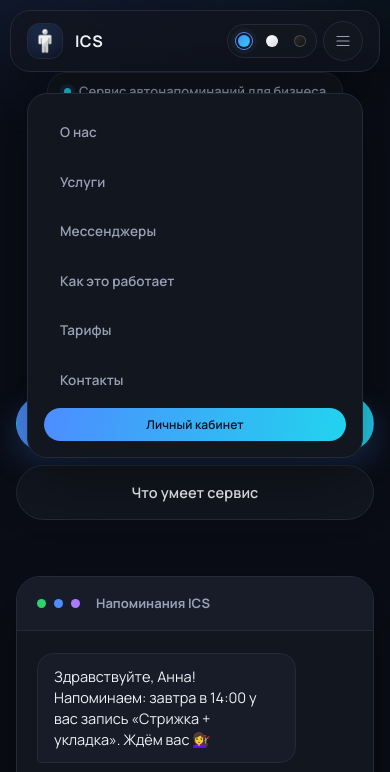
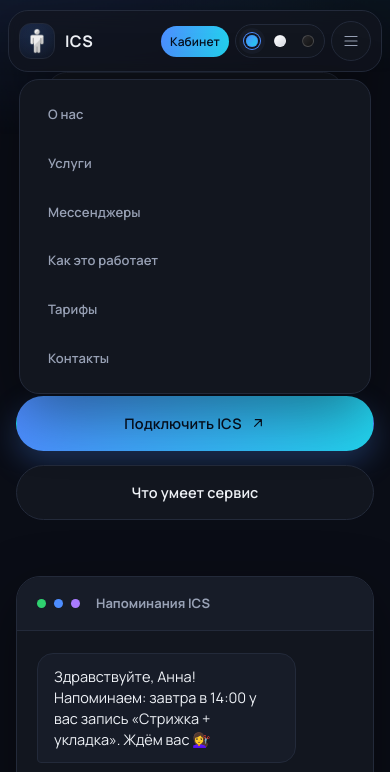
Before and after one commit to shizeexgod/ICS, a plain HTML site: page ICS/index.html in a window 390 px wide. Both pictures are taken after a click on the button 343 px from the left and 41 px from the top of the page. Shown: the top 772 px of the page. Drawn offline with Linux system fonts and the light colour scheme; no server answers; a web font is replaced by a local one.

Commit message:
Fix header layout: flex, breakpoints, corrupted CSS

```diff
--- a/ICS/css/style.css
+++ b/ICS/css/style.css
@@ -187,28 +187,28 @@ h1, h2, h3,
   box-shadow: var(--shadow-soft);
   transition: background .4s ease, border-color .4s ease, box-shadow .4s ease;
   transform: translateZ(0);
-  overflow: visible;
 }
 .header.is-nav-open {
-  overflow: visible;
+  z-index: 80;
 }
 
 .header__inner {
-  display: grid;
-  grid-template-columns: minmax(0, max-content) minmax(0, 1fr) auto;
-  align-items: center;
+  position: relative;
+  display: flex;
+  align-items: center;
+  justify-content: space-between;
+  gap: 12px;
   height: 72px;
-  padding: 0 22px;
-  gap: 20px;
+  padding: 0 18px;
 }
 
 .brand {
   display: flex;
   align-items: center;
-  gap: 12px;
-  flex-shrink: 0;
+  gap: 10px;
+  flex: 0 0 auto;
   min-width: 0;
-  max-width: 220px;
+  text-decoration: none;
 }
 
 .brand__mark {
@@ -222,6 +222,7 @@ h1, h2, h3,
   justify-content: center;
   overflow: hidden;
   position: relative;
+  flex-shrink: 0;
 }
 .brand__mark::after {
   content: "";
@@ -236,31 +237,50 @@ h1, h2, h3,
   50% { opacity: 1; transform: scale(1.15); }
 }
 
-.brand__text { display: flex; flex-direction: column; line-height: 1.15; }
-.brand__name { font-weight: 700; font-size: 18px; letter-spacing: 0.2px; }
-.brand__sub { font-size: 10.5px; color: var(--text-faint); text-transform: uppercase; letter-spacing: 0.6px; font-family: var(--font); }
+.brand__text {
+  display: flex;
+  flex-direction: column;
+  line-height: 1.15;
+  min-width: 0;
+}
+.brand__name {
+  font-weight: 700;
+  font-size: 18px;
+  letter-spacing: 0.2px;
+  white-space: nowrap;
+}
+.brand__sub {
+  font-size: 10.5px;
+  color: var(--text-faint);
+  text-transform: uppercase;
+  letter-spacing: 0.6px;
+  font-family: var(--font);
+  white-space: nowrap;
+}
 
 .nav {
-  display: flex;
+  display: none;
   align-items: center;
   justify-content: center;
-  gap: 4px;
-  margin: 0;
+  gap: 2px;
+  flex: 1 1 auto;
   min-width: 0;
-  flex-wrap: nowrap;
-  overflow: hidden;
+  padding: 0 8px;
 }
 .nav a {
   position: relative;
   display: inline-flex;
-  padding: 9px 15px;
-  font-size: 13.5px;
+  align-items: center;
+  padding: 8px 12px;
+  font-size: 13px;
   font-weight: 600;
   letter-spacing: 0.1px;
   color: var(--text-dim);
   border-radius: 999px;
   transition: color .25s ease, background .25s ease;
   white-space: nowrap;
+  flex-shrink: 0;
+  text-decoration: none;
 }
 .nav a span { position: relative; }
 .nav a::before {
@@ -280,8 +300,10 @@ h1, h2, h3,
 .nav__cabinet {
   position: relative;
   display: inline-flex;
-  padding: 9px 15px;
-  font-size: 13.5px;
+  align-items: center;
+  justify-content: center;
+  padding: 8px 14px;
+  font-size: 13px;
   font-weight: 600;
   letter-spacing: 0.1px;
   font-family: var(--font);
@@ -293,8 +315,10 @@ h1, h2, h3,
   box-shadow: 0 4px 16px rgba(77, 141, 255, 0.22);
   transition: transform .25s ease, box-shadow .25s ease;
   white-space: nowrap;
-}
-.nav__cabinet span { position: relative; }
+  flex-shrink: 0;
+}
+.nav__cabinet-text { position: relative; }
+.nav__cabinet-text--short { display: none; }
 .nav__cabinet:hover {
   transform: translateY(-1px);
   box-shadow: 0 8px 20px rgba(77, 141, 255, 0.28);
@@ -303,10 +327,8 @@ h1, h2, h3,
 .header__actions {
   display: flex;
   align-items: center;
-  gap: 10px;
+  gap: 8px;
   flex: 0 0 auto;
-  flex-shrink: 0;
-  min-width: max-content;
 }
 
 .icon-btn {
@@ -967,16 +989,6 @@ h1, h2, h3,
   .legal-page { padding-top: 32px; }
   .legal-back { display: none; }
 }
-  margin-top: 48px;
-  padding-top: 22px;
-  border-top: 1px solid var(--border);
-  display: flex;
-  justify-content: space-between;
-  flex-wrap: wrap;
-  gap: 10px;
-  font-size: 13px;
-  color: var(--text-faint);
-}
 
 /* ============ Reveal-on-scroll stagger ============ */
 .reveal {
@@ -996,20 +1008,29 @@ h1, h2, h3,
 .steps li:nth-child(odd) { --i: 1; } .steps li:nth-child(even) { --i: 2; }
 
 /* ============ Responsive ============ */
-@media (max-width: 1240px) {
+@media (min-width: 1100px) {
+  .nav { display: flex; }
+  .burger { display: none !important; }
+}
+
+@media (min-width: 1100px) and (max-width: 1360px) {
   .brand__sub { display: none; }
-  .brand { max-width: none; }
-}
-
-@media (max-width: 1100px) and (min-width: 981px) {
-  .nav a { padding: 8px 11px; font-size: 13px; }
-  .nav__cabinet { padding: 8px 12px; font-size: 13px; }
-  .nav { justify-content: flex-end; padding-right: 4px; }
-}
-
-@media (max-width: 980px) {
+  .nav__link--optional { display: none; }
+  .nav a { padding: 8px 10px; font-size: 12.5px; }
+}
+
+@media (min-width: 1100px) and (max-width: 1240px) {
+  .nav__cabinet-text--full { display: none; }
+  .nav__cabinet-text--short { display: inline; }
+}
+
+@media (max-width: 1099px) {
   .nav { display: none; }
   .burger { display: flex; }
+  .brand__sub { display: none; }
+}
+
+@media (max-width: 1080px) {
   .about__grid { grid-template-columns: 1fr; }
   .cards-grid { grid-template-columns: repeat(2, 1fr); }
   .channels-grid { grid-template-columns: 1fr; }
@@ -1053,18 +1074,7 @@ h1, h2, h3,
     height: 60px;
     padding: 0 12px;
     gap: 8px;
-    min-width: 0;
-    grid-template-columns: minmax(0, 1fr) auto;
   }
-  .brand {
-    min-width: 0;
-    overflow: hidden;
-  }
-  .header__actions {
-    flex: 0 0 auto;
-    gap: 6px;
-  }
-  .brand__sub { display: none; }
   .brand__name { font-size: 16px; }
   .brand__mark { width: 36px; height: 36px; }
   .header__actions { gap: 6px; }
@@ -1072,29 +1082,43 @@ h1, h2, h3,
   .theme-switch__btn { width: 26px; height: 26px; }
   .theme-swatch { width: 12px; height: 12px; }
   .nav__cabinet {
-    padding: 8px 12px;
+    padding: 7px 11px;
     font-size: 12px;
     box-shadow: none;
   }
+  .nav__cabinet-text--full { display: none; }
+  .nav__cabinet-text--short { display: inline; }
   .container { padding: 0 16px; }
 }
 
 .nav.open {
   display: flex;
   position: absolute;
-  top: 82px;
-  left: 16px;
-  right: 16px;
+  top: calc(100% + 8px);
+  left: 10px;
+  right: 10px;
   background: var(--surface);
   border: 1px solid var(--border);
   border-radius: 20px;
   box-shadow: var(--shadow-soft);
   flex-direction: column;
-  padding: 16px;
+  padding: 12px;
   gap: 4px;
-  z-index: 60;
-}
-.nav.open a { width: 100%; padding: 12px 16px; }
+  z-index: 70;
+}
+.nav.open a {
+  width: 100%;
+  padding: 12px 16px;
+}
+.nav.open .nav__link--optional {
+  display: inline-flex;
+}
+
+@media (max-width: 480px) {
+  .header { width: calc(100% - 16px); }
+  .header__inner { padding: 0 10px; gap: 6px; }
+  .nav__cabinet { padding: 7px 9px; }
+}
 
 @media (prefers-reduced-motion: reduce) {
   *, *::before, *::after {
@@ -2402,9 +2426,6 @@ body.cabinet-open .footer {
   gap: 10px;
 }
 
-@media (max-width: 980px) {
-  .nav.open .nav__cabinet { width: 100%; justify-content: center; }
-}
 @media (max-width: 560px) {
   .cabinet__backdrop {
     -webkit-backdrop-filter: blur(3px);
--- a/ICS/index.html
+++ b/ICS/index.html
@@ -25,7 +25,7 @@
 <div class="bg-glow bg-glow--2" aria-hidden="true"></div>
 
 <header class="header">
-  <div class="container header__inner">
+  <div class="header__inner">
     <a href="#top" class="brand">
       <span class="brand__mark">
         <img src="assets/logo-source.png" alt="ICS">
@@ -36,17 +36,20 @@
       </span>
     </a>
 
-    <nav class="nav" id="nav">
+    <nav class="nav" id="nav" aria-label="Основная навигация">
       <a href="#about"><span>О нас</span></a>
       <a href="#services"><span>Услуги</span></a>
-      <a href="#channels"><span>Мессенджеры</span></a>
-      <a href="#process"><span>Как это работает</span></a>
+      <a href="#channels" class="nav__link--optional"><span>Мессенджеры</span></a>
+      <a href="#process" class="nav__link--optional"><span>Как это работает</span></a>
       <a href="#pricing"><span>Тарифы</span></a>
       <a href="#contacts"><span>Контакты</span></a>
-      <button type="button" class="nav__cabinet" id="openCabinet"><span>Личный кабинет</span></button>
     </nav>
 
     <div class="header__actions">
+      <button type="button" class="nav__cabinet" id="openCabinet" aria-label="Личный кабинет">
+        <span class="nav__cabinet-text nav__cabinet-text--full">Личный кабинет</span>
+        <span class="nav__cabinet-text nav__cabinet-text--short">Кабинет</span>
+      </button>
       <div class="theme-switch" id="themeSwitch" role="group" aria-label="Тема оформления">
         <button class="theme-switch__btn" data-theme-choice="blue" aria-label="Синяя тема" title="Синяя тема">
           <span class="theme-swatch theme-swatch--blue"></span>
--- a/ICS/js/script.js
+++ b/ICS/js/script.js
@@ -104,7 +104,7 @@ const Settings = (() => {
   });
 
   window.addEventListener("resize", () => {
-    if (window.innerWidth > 980 && nav.classList.contains("open")) setNavOpen(false);
+    if (window.innerWidth >= 1100 && nav.classList.contains("open")) setNavOpen(false);
   });
 })();
 
```
